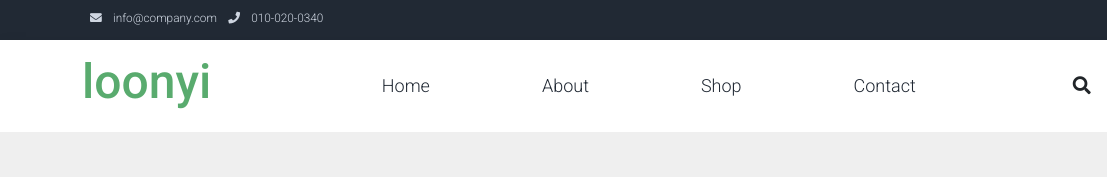
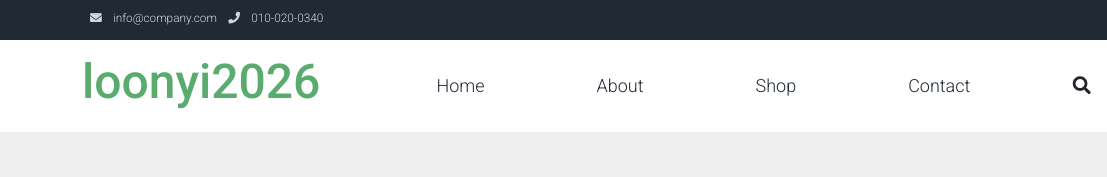
Before and after one commit to loonyi78/docker-hub, a plain HTML site: page index.html in a window 1280 px wide. Shown: the top 177 px of the page, 0-1107 px from the left. Drawn offline with Linux system fonts and the light colour scheme; files that its build step writes are made by us from their sources; files whose address does not match are found by name.

Commit message:
loonyi2026

```diff
--- a/index.html
+++ b/index.html
@@ -53,7 +53,7 @@ https://templatemo.com/tm-559-zay-shop
         <div class="container d-flex justify-content-between align-items-center">
 
             <a class="navbar-brand text-success logo h1 align-self-center" href="index.html">
-                loonyi
+                loonyi2026
             </a>
 
             <button class="navbar-toggler border-0" type="button" data-bs-toggle="collapse" data-bs-target="#templatemo_main_nav" aria-controls="navbarSupportedContent" aria-expanded="false" aria-label="Toggle navigation">
```
